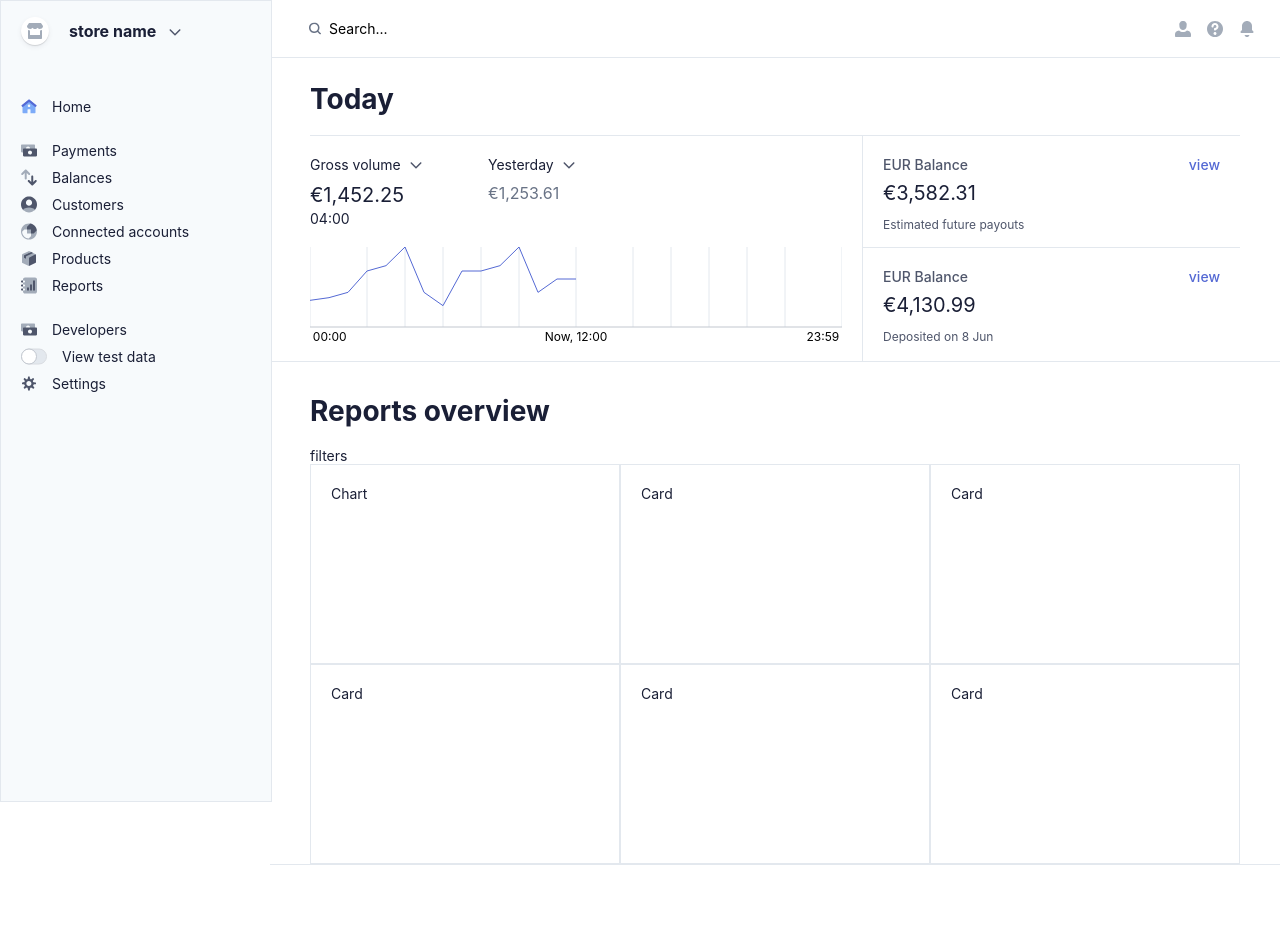
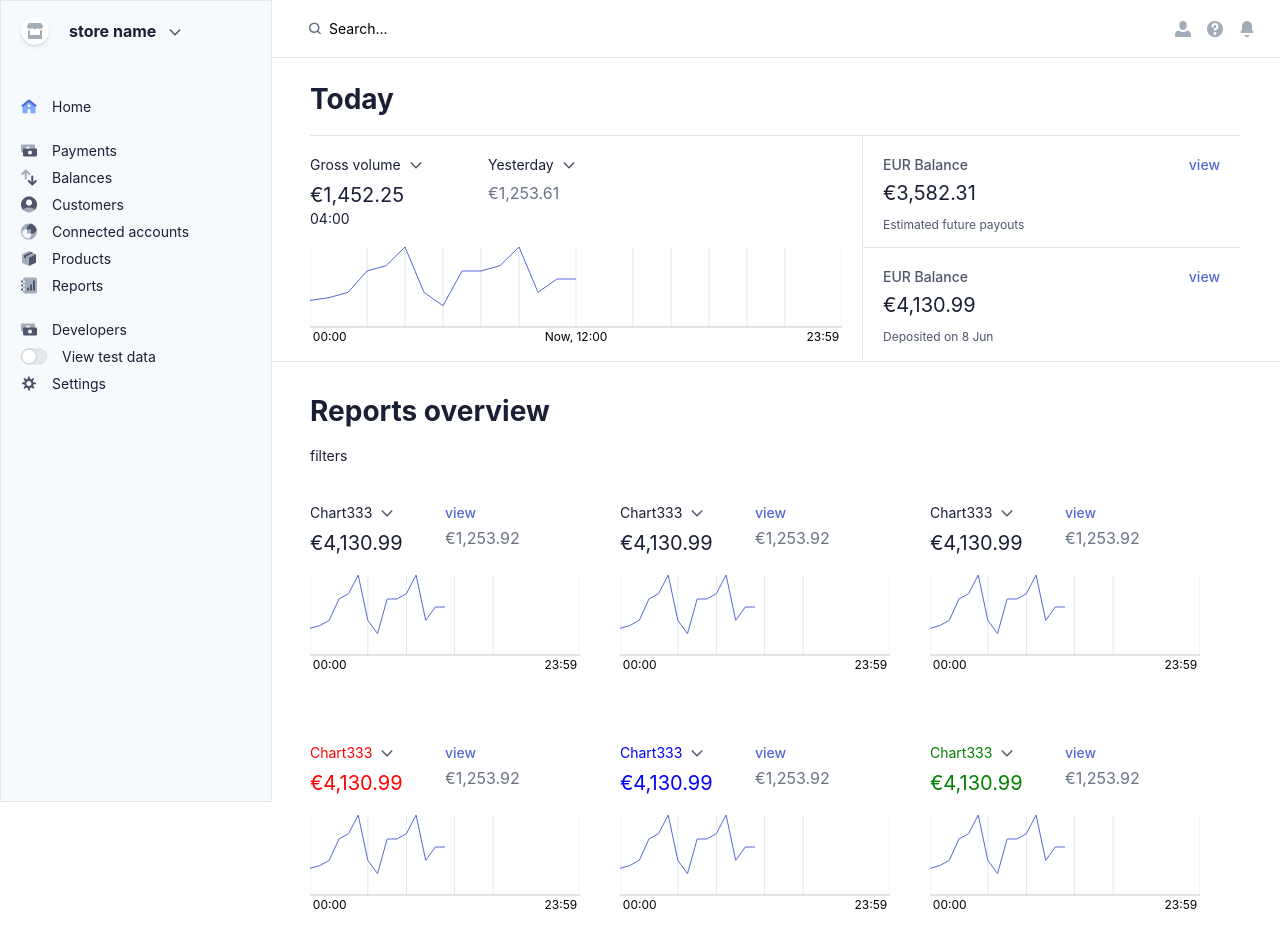
Before and after one commit to 0meram/ChargeflowDashboard, a React (Create React App) app: page / in a window 1280 px wide. Shown: the top 948 px of the page. Before the commit the page ends 865 px from the top, so only its background shows below. Built offline with nearby package versions, Linux system fonts and the light colour scheme.

Commit message:
reports base wip

```diff
--- a/src/App.css
+++ b/src/App.css
@@ -162,21 +162,21 @@ body {
   grid-gap: 0px;
 }
 
-.main_chart_time > div {
+.main_chart_time>div {
   display: flex;
   margin-bottom: 7px;
 }
 
-.main_chart_time > div > icon {
+.main_chart_time>div>icon {
   margin-left: 7px;
 }
 
-.main_chart_time > span {
+.main_chart_time>span {
   font-size: 20px;
   margin-bottom: 3px;
 }
 
-.main_chart_past{
+.main_chart_past {
   font-size: 16px;
   color: #697386;
   margin-bottom: 3px;
@@ -254,7 +254,6 @@ body {
 
 .reports_wrapper {
   padding: 0px 40px 0px 40px;
-  border-bottom: 1px solid #E3E8EE;
 }
 
 .reports_wrapper h1 {
@@ -263,50 +262,43 @@ body {
 
 .reports {
   display: grid;
-  grid-template-columns: 1fr;
-  grid-template-rows: repeat(6, 200px);
-  grid-template-areas:
-    'card1'
-    'card2'
-    'card3'
-    'card4'
-    'card5'
-    'card6';
-  padding: 10px;
+  grid-template-columns: repeat(auto-fit, minmax(200px, 1fr));
+  gap: 0px;
 }
 
-.card1,
-.card2,
-.card3,
-.card4,
-.card5,
-.card6 {
-  padding: 20px;
-  border: 1px solid #E3E8EE;
+.report {
+  /* Common styles for all cards */
+  padding: 20px 40px 32px 0px;
+  max-height: 200px;
+  padding: 20px 20px 20px 0px;
 }
 
-.card1 {
-  grid-area: card1;
+.report.card1 {
+/* border-top: 1px solid #E3E8EE; */
+/* border-left: 1px solid #E3E8EE; */
 }
 
-.card2 {
-  grid-area: card2;
+.report.card2 {
+  /* border: 1px solid #E3E8EE; */
 }
 
-.card3 {
-  grid-area: card3;
+.report.card3 {
+  /* border-top: 1px solid #E3E8EE; */
 }
 
-.card4 {
-  grid-area: card4;
+.report.card4 {
+  /* Styles specific to card with ID 1 */
+  color: red;
 }
 
-.card5 {
-  grid-area: card5;
+.report.card5 {
+  /* Styles specific to card with ID 2 */
+  color: blue;
 }
 
-.card6 {
-  grid-area: card6;
+.report.card6 {
+  /* Styles specific to card with ID 3 */
+  color: green;
 }
 
 
@@ -315,7 +307,7 @@ body {
   .grid-container {
     display: grid;
     grid-template-columns: minmax(270px, 1fr);
-    grid-template-rows: 50px 1fr 50px;
+    grid-template-rows: 50px 100px 50px;
     grid-template-areas:
       'aside header'
       'aside main';
@@ -341,12 +333,11 @@ body {
 
   .reports {
     display: grid;
-    grid-template-columns: 1fr 1fr 1fr;
-    grid-template-rows: 200px 200px;
-    grid-template-areas:
-      'card1 card2 card3'
-      'card4 card5 card6';
-    padding: 0px;
+    grid-template-columns: repeat(3, minmax(180px, 1fr));
+    grid-template-rows: auto;
+    /* grid-template-rows: 200px; */
+    grid-gap: 0px;
+    padding: 0;
   }
 
   .header_search {
--- a/src/components/Charts.jsx
+++ b/src/components/Charts.jsx
@@ -11,7 +11,6 @@ import {
   ResponsiveContainer,
 } from 'recharts'
 
-const Charts = () => {
 const data = [
   { name: '00:00', value: 100 },
   { name: 'N/A', value: 110 },
@@ -44,6 +43,7 @@ const Charts = () => {
   { name: '23:59' },
 ]
 
+const Charts = () => {
   return (
     <div className="charts">
       <div className="main_chart">
--- a/src/components/Reports.jsx
+++ b/src/components/Reports.jsx
@@ -1,14 +1,177 @@
 import React from 'react'
+import { ReactComponent as Arrow } from '../icons/arrow.svg'
+import {
+    LineChart,
+    Line,
+    XAxis,
+    YAxis,
+    CartesianGrid,
+    Tooltip,
+    Legend,
+    ResponsiveContainer,
+} from 'recharts'
+
+const data = [
+    { name: '00:00', value: 100 },
+    { name: 'N/A', value: 110 },
+    { name: 'N/A', value: 130 },
+    { name: 'N/A', value: 210 },
+    { name: 'N/A', value: 230 },
+    { name: 'N/A', value: 300 },
+    { name: 'N/A', value: 130 },
+    { name: 'N/A', value: 80 },
+    { name: 'N/A', value: 210 },
+    { name: 'N/A', value: 210 },
+    { name: 'N/A', value: 230 },
+    { name: 'N/A', value: 300 },
+    { name: 'N/A', value: 130 },
+    { name: 'Now, 12:00', value: 180 },
+    { name: 'Now, 12:00', value: 180 },
+    { name: 'N/A' },
+    { name: 'N/A' },
+    { name: 'N/A' },
+    { name: 'N/A' },
+    { name: 'N/A' },
+    { name: 'N/A' },
+    { name: 'N/A' },
+    { name: 'N/A' },
+    { name: 'N/A' },
+    { name: 'N/A' },
+    { name: 'N/A' },
+    { name: 'N/A' },
+    { name: 'N/A' },
+    { name: '23:59' },
+]
+
+const reportsData = [
+    {
+        id: 1,
+        title: 'Chart333',
+        icon: 'icon',
+        present: '%',
+        view: 'view',
+        bigNum: '€4,130.99',
+        smallNum: '€1,253.92',
+        chartData: data,
+    },
+    {
+        id: 2,
+        title: 'Chart333',
+        icon: 'icon',
+        present: '%',
+        view: 'view',
+        bigNum: '€4,130.99',
+        smallNum: '€1,253.92',
+        chartData: data,
+    },
+    {
+        id: 3,
+        title: 'Chart333',
+        icon: 'icon',
+        present: '%',
+        view: 'view',
+        bigNum: '€4,130.99',
+        smallNum: '€1,253.92',
+        chartData: data,
+    },
+    {
+        id: 4,
+        title: 'Chart333',
+        icon: 'icon',
+        present: '%',
+        view: 'view',
+        bigNum: '€4,130.99',
+        smallNum: '€1,253.92',
+        chartData: data,
+    },
+    {
+        id: 5,
+        title: 'Chart333',
+        icon: 'icon',
+        present: '%',
+        view: 'view',
+        bigNum: '€4,130.99',
+        smallNum: '€1,253.92',
+        chartData: data,
+    },
+    {
+        id: 6,
+        title: 'Chart333',
+        icon: 'icon',
+        present: '%',
+        view: 'view',
+        bigNum: '€4,130.99',
+        smallNum: '€1,253.92',
+        chartData: data,
+    },
+]
 
 const Reports = () => {
     return (
         <div className="reports">
-            <div className="card1">Chart</div>
-            <div className="card2">Card</div>
-            <div className="card3">Card</div>
-            <div className="card4">Card</div>
-            <div className="card5">Card</div>
-            <div className="card6">Card</div>
+            {reportsData.map((report) => (
+                <div key={report.id} className={`report card${report.id}`}>
+                    <div className="report">
+                        <div className="main_chart_data">
+                            <div className="main_chart_time">
+                                <div>
+                                    {report.title}
+                                    <icon>
+                                        <Arrow />
+                                    </icon>
+                                </div>
+                                <span>{report.bigNum}</span>
+                            </div>
+                            <div className="main_chart_time">
+                                <div className="card_view">view</div>
+                                <div className="main_chart_past">{report.smallNum}</div>
+                            </div>
+                        </div>
+                        <ResponsiveContainer width="100%" height={150}>
+                            <LineChart
+                                data={report.chartData}
+                                margin={{ top: 20, right: 0, left: 0, bottom: 20 }}
+                            >
+                                <CartesianGrid
+                                    strokeDasharray="0"
+                                    horizontal={false}
+                                    stroke="#E3E8EE"
+                                />
+                                <XAxis
+                                    dataKey="name"
+                                    interval="preserveStartEnd"
+                                    tickLine={false}
+                                    tick={({ x, y, payload }) =>
+                                        payload.value === '00:00' ||
+                                            payload.value === 'Now, 12:00' ||
+                                            payload.value === '23:59' ? (
+                                            <text
+                                                x={x}
+                                                y={y}
+                                                dy={6}
+                                                textAnchor="middle"
+                                                fontSize={12}
+                                            >
+                                                {payload.value}
+                                            </text>
+                                        ) : null
+                                    }
+                                />
+                                <Tooltip
+                                    labelFormatter={(value) => `Time: ${value}`}
+                                    enabled={false}
+                                />
+                                <Line
+                                    type="linear"
+                                    dataKey="value"
+                                    stroke="#5469D4"
+                                    dot={false}
+                                />
+                            </LineChart>
+                        </ResponsiveContainer>
+                    </div>
+                </div>
+            ))}
         </div>
     )
 }
```
Lines whose indentation alone changed are shown as unchanged.
